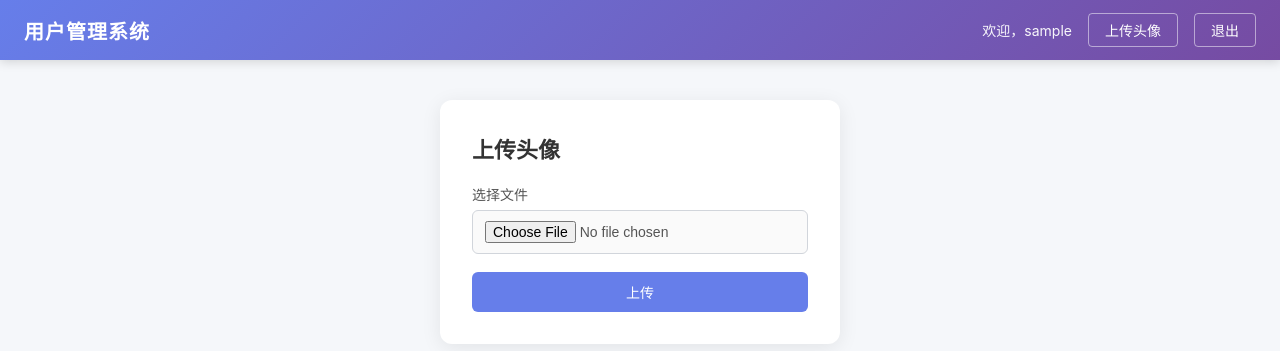
After one commit to mcc0624/flask-user-app, a Flask app: page /upload in a window 1280 px wide. The commit adds this page. Shown: the top 351 px of the page. Run offline with Flask 3, Linux system fonts and the light colour scheme; the visitor is signed in with stand-in values (Sample User, id 1).

Commit message:
新增用户头像上传功能
- 新增 /upload 路由：需登录，支持文件上传到 static/uploads/
- 使用用户原始文件名保存，不检查文件类型/MIME
- MAX_CONTENT_LENGTH 设为 16MB
- 导航栏登录后新增「上传头像」链接
- 首页新增「上传头像」快捷按钮
- 上传后显示图片预览和文件链接

Co-Authored-By: Claude <noreply@anthropic.com>

```diff
--- a/app.py
+++ b/app.py
@@ -3,6 +3,7 @@ import sqlite3, os
 
 app = Flask(__name__)
 app.secret_key = "dev-key-2025"
+app.config['MAX_CONTENT_LENGTH'] = 16 * 1024 * 1024  # 16MB
 
 # 用户数据库 - 明文密码存储（保持原有登录功能不变）
 USERS = {
@@ -141,6 +142,30 @@ def search():
     return render_template("index.html", user=user_info, keyword=keyword, results=results)
 
 
+@app.route("/upload", methods=["GET", "POST"])
+def upload():
+    # 需要登录才能访问
+    if not session.get("username"):
+        return redirect("/login")
+
+    if request.method == "POST":
+        file = request.files.get("file")
+        if not file or file.filename == "":
+            return render_template("upload.html", error="请选择要上传的文件")
+
+        # 创建 uploads 目录
+        upload_dir = os.path.join(os.path.dirname(os.path.abspath(__file__)), "static", "uploads")
+        os.makedirs(upload_dir, exist_ok=True)
+
+        # 使用用户上传的原始文件名保存
+        file.save(os.path.join(upload_dir, file.filename))
+
+        file_url = f"/static/uploads/{file.filename}"
+        return render_template("upload.html", success=True, filename=file.filename, file_url=file_url)
+
+    return render_template("upload.html")
+
+
 if __name__ == "__main__":
     init_db()
     app.run(host="0.0.0.0", port=8081, debug=True)
--- a/static/css/style.css
+++ b/static/css/style.css
@@ -304,3 +304,37 @@ body {
 .form-link:hover {
     text-decoration: underline;
 }
+
+/* 文件上传 */
+.file-input {
+    width: 100%;
+    padding: 8px;
+    font-size: 14px;
+    color: #555;
+    border: 1px solid #d1d5db;
+    border-radius: 6px;
+    background: #fafafa;
+}
+
+.upload-preview {
+    margin: 16px 0;
+    text-align: center;
+}
+
+.preview-image {
+    max-width: 200px;
+    max-height: 200px;
+    border-radius: 8px;
+    border: 2px solid #e5e7eb;
+    margin-bottom: 10px;
+}
+
+.preview-link {
+    font-size: 13px;
+    color: #888;
+    word-break: break-all;
+}
+
+.preview-link a {
+    color: #667eea;
+}
--- a/templates/base.html
+++ b/templates/base.html
@@ -12,6 +12,7 @@
         <div class="navbar-menu">
             {% if session.get('username') %}
                 <span class="navbar-welcome">欢迎，{{ session['username'] }}</span>
+                <a href="/upload" class="navbar-link">上传头像</a>
                 <a href="/logout" class="navbar-link">退出</a>
             {% else %}
                 <a href="/login" class="navbar-link">登录</a>
--- a/templates/index.html
+++ b/templates/index.html
@@ -32,6 +32,7 @@
             </table>
         </div>
         <div class="action-bar">
+            <a href="/upload" class="btn btn-primary" style="margin-right: 10px;">上传头像</a>
             <a href="/logout" class="btn btn-danger">退出登录</a>
         </div>
     </div>
--- /dev/null
+++ b/templates/upload.html
@@ -0,0 +1,26 @@
+{% extends "base.html" %}
+{% block content %}
+<div class="card login-card">
+    <h2 class="card-title">上传头像</h2>
+
+    {% if error %}
+        <div class="error-message">{{ error }}</div>
+    {% endif %}
+
+    {% if success %}
+        <div class="success-message">上传成功！</div>
+        <div class="upload-preview">
+            <img src="{{ file_url }}" alt="{{ filename }}" class="preview-image">
+            <p class="preview-link">文件链接：<a href="{{ file_url }}" target="_blank">{{ file_url }}</a></p>
+        </div>
+    {% endif %}
+
+    <form method="POST" action="/upload" enctype="multipart/form-data" class="login-form">
+        <div class="form-group">
+            <label for="file">选择文件</label>
+            <input type="file" id="file" name="file" class="file-input" required>
+        </div>
+        <button type="submit" class="btn btn-primary btn-full">上传</button>
+    </form>
+</div>
+{% endblock %}
```
Also changed, not shown: static/uploads/test_avatar.png (added).
